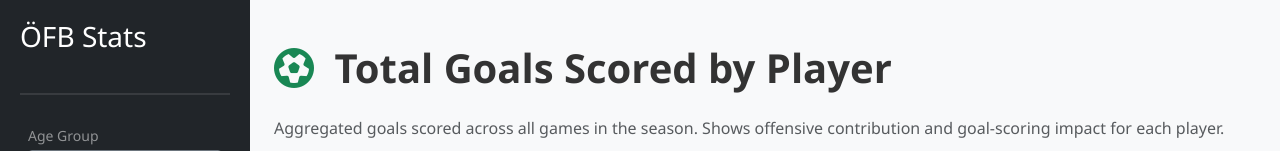
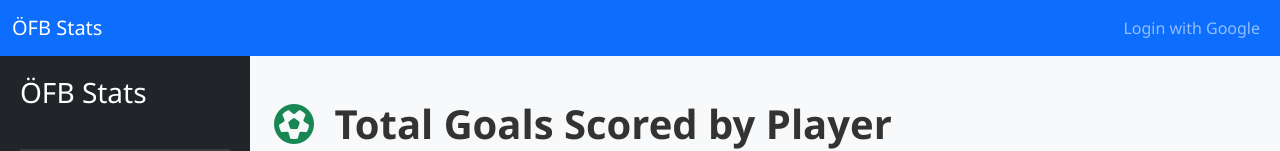
Before and after one commit to iohn2000/ofb-scraper, a Flask app: template frontend/templates/goals_chart.html in a window 1280 px wide. Shown: the top 151 px of the page. Run offline with Flask 3, Linux system fonts and the light colour scheme; the template is opened without the code that fills it, so the values that code supplies are empty; data comes from the database, SQL or seed files in the repository; some libraries are stand-ins or nearby versions.

Commit message:
first version google login, insecure, do not production

```diff
--- a/backend/app.py
+++ b/backend/app.py
@@ -2,6 +2,10 @@ from flask import Flask, render_template, jsonify, request
 import os
 import sys
 from pathlib import Path
+from flask_dance.contrib.google import make_google_blueprint, google
+from flask import redirect, url_for
+from functools import wraps
+from werkzeug.middleware.proxy_fix import ProxyFix
 
 # Add backend to path for imports
 sys.path.insert(0, os.path.dirname(os.path.abspath(__file__)))
@@ -15,6 +19,65 @@ from utils.queries import (
 app = Flask(__name__,
             template_folder='../frontend/templates',
             static_folder='../frontend/static')
+
+app.wsgi_app = ProxyFix(app.wsgi_app, x_proto=1, x_host=1)
+
+# Flask configuration
+app.secret_key = os.environ.get('SECRET_KEY', 'xcvdfgdsg')
+
+# Google OAuth configuration (dummy values - replace with real ones)
+GOOGLE_CLIENT_ID = os.environ.get('GOOGLE_CLIENT_ID', 'xxxx')
+GOOGLE_CLIENT_SECRET = os.environ.get('GOOGLE_CLIENT_SECRET', 'xxxx')
+
+# Google OAuth blueprint
+google_bp = make_google_blueprint(
+    client_id=GOOGLE_CLIENT_ID,
+    client_secret=GOOGLE_CLIENT_SECRET,
+    scope=["openid",
+           "https://www.googleapis.com/auth/userinfo.email",
+           "https://www.googleapis.com/auth/userinfo.profile"],
+    redirect_to='index'
+)
+app.register_blueprint(google_bp, url_prefix='/login')
+
+
+
+#@app.route('/login')
+#def login():
+#    # Build the Google auth URL manually with prompt=select_account
+#    google_bp.session.token = None  # clear any cached token
+#    auth_url, state = google_bp.session.authorization_url(
+#        "https://accounts.google.com/o/oauth2/auth",  prompt="select_account"
+#    )
+#    from flask import session
+#    session["google_oauth_state"] = state
+#    return redirect(auth_url)
+
+@app.route('/logged-out')
+def logged_out():
+    return '''
+        <h2>You have been logged out.</h2>
+    '''
+
+def login_required(f):
+    @wraps(f)
+    def decorated_function(*args, **kwargs):
+        if not google.authorized:
+            return redirect(url_for('google.login'))
+            #return redirect(url_for('login'))
+        return f(*args, **kwargs)
+    return decorated_function
+
+@app.route('/logout')
+def logout():
+    """Logout and clear OAuth session"""
+    from flask import session
+    # Remove the OAuth tokens explicitly
+    session.pop("google_oauth_token", None)
+    session.pop("facebook_oauth_token", None)
+    session.modified = True
+    return redirect(url_for('logged_out'))
+
 
 # Database path
 DB_PATH = '/app/ofb_stats.db'
@@ -36,50 +99,93 @@ def _get_filter_params():
 
 
 @app.route('/')
+@login_required
 def index():
     """Home page - Minutes chart"""
-    return render_template('minutes_chart.html')
+    current_user = None
+    if google.authorized:
+        resp = google.get('/oauth2/v2/userinfo')
+        if resp.ok:
+            current_user = resp.json()
+    return render_template('minutes_chart.html', current_user=current_user)
 
 
 @app.route('/goals')
+@login_required
 def goals():
     """Goals chart page"""
-    return render_template('goals_chart.html')
+    current_user = None
+    if google.authorized:
+        resp = google.get('/oauth2/v2/userinfo')
+        if resp.ok:
+            current_user = resp.json()
+    return render_template('goals_chart.html', current_user=current_user)
 
 
 @app.route('/efficiency')
+@login_required
 def efficiency():
     """Player efficiency stats page"""
-    return render_template('efficiency.html')
+    current_user = None
+    if google.authorized:
+        resp = google.get('/oauth2/v2/userinfo')
+        if resp.ok:
+            current_user = resp.json()
+    return render_template('efficiency.html', current_user=current_user)
 
 
 @app.route('/goal-efficiency')
+@login_required
 def goal_efficiency():
     """Goal efficiency per game page"""
-    return render_template('goal_efficiency.html')
+    current_user = None
+    if google.authorized:
+        resp = google.get('/oauth2/v2/userinfo')
+        if resp.ok:
+            current_user = resp.json()
+    return render_template('goal_efficiency.html', current_user=current_user)
 
 @app.route('/games-played')
+@login_required
 def games_played():
     """Games played per player page"""
-    return render_template('games_played.html')
+    current_user = None
+    if google.authorized:
+        resp = google.get('/oauth2/v2/userinfo')
+        if resp.ok:
+            current_user = resp.json()
+    return render_template('games_played.html', current_user=current_user)
 
 
 @app.route('/player-overview')
+@login_required
 def player_overview():
     """Player overview stats page"""
-    return render_template('player_overview.html')
+    current_user = None
+    if google.authorized:
+        resp = google.get('/oauth2/v2/userinfo')
+        if resp.ok:
+            current_user = resp.json()
+    return render_template('player_overview.html', current_user=current_user)
 
 
 @app.route('/minutes-matrix')
+@login_required
 def minutes_matrix():
     """Minutes matrix page"""
-    return render_template('minutes_matrix.html')
+    current_user = None
+    if google.authorized:
+        resp = google.get('/oauth2/v2/userinfo')
+        if resp.ok:
+            current_user = resp.json()
+    return render_template('minutes_matrix.html', current_user=current_user)
 
 
 #
 # API endpoints
 #
 @app.route('/api/seasons')
+@login_required
 def api_seasons():
     """API endpoint for available season combos"""
     data = get_all_seasons(DB_PATH)
@@ -87,6 +193,7 @@ def api_seasons():
 
 
 @app.route('/api/minutes')
+@login_required
 def api_minutes():
     """API endpoint for player minutes data"""
     team, date_from, date_to = _get_filter_params()
@@ -95,6 +202,7 @@ def api_minutes():
 
 
 @app.route('/api/goals')
+@login_required
 def api_goals():
     """API endpoint for player goals data"""
     team, date_from, date_to = _get_filter_params()
@@ -103,6 +211,7 @@ def api_goals():
 
 
 @app.route('/api/efficiency')
+@login_required
 def api_efficiency():
     """API endpoint for player efficiency data"""
     team, date_from, date_to = _get_filter_params()
@@ -111,6 +220,7 @@ def api_efficiency():
 
 
 @app.route('/api/goal-efficiency')
+@login_required
 def api_goal_efficiency():
     """API endpoint for goal efficiency per game data"""
     team, date_from, date_to = _get_filter_params()
@@ -118,6 +228,7 @@ def api_goal_efficiency():
     return jsonify(data)
 
 @app.route('/api/games-played')
+@login_required
 def api_games_played():
     """API endpoint for games played per player"""
     team, date_from, date_to = _get_filter_params()
@@ -125,6 +236,7 @@ def api_games_played():
     return jsonify(data)
 
 @app.route('/api/player-overview')
+@login_required
 def api_player_overview():
     """API endpoint for player overview data with server-side sorting and filtering"""
     team, date_from, date_to = _get_filter_params()
@@ -138,6 +250,7 @@ def api_player_overview():
 
 
 @app.route('/api/player-names')
+@login_required
 def api_player_names():
     """API endpoint for all player names (for filter dropdown)"""
     team, date_from, date_to = _get_filter_params()
@@ -146,6 +259,7 @@ def api_player_names():
 
 
 @app.route('/api/minutes-matrix')
+@login_required
 def api_minutes_matrix():
     """API endpoint for minutes matrix (players x games)"""
     team, date_from, date_to = _get_filter_params()
--- a/docker-compose.yml
+++ b/docker-compose.yml
@@ -18,6 +18,8 @@ services:
     environment:
       - PYTHONUNBUFFERED=1
       - GUNICORN_WORKERS=4
+      - OAUTHLIB_INSECURE_TRANSPORT=1
+      - OAUTHLIB_RELAX_TOKEN_SCOPE=1
     restart: unless-stopped
     networks:
       - immich-net
--- a/frontend/templates/base.html
+++ b/frontend/templates/base.html
@@ -9,6 +9,21 @@
     <link rel="stylesheet" href="{{ url_for('static', filename='css/style.css') }}">
 </head>
 <body>
+    <!-- Top Navigation Bar -->
+    <nav class="navbar navbar-expand-lg navbar-dark bg-primary">
+        <div class="container-fluid">
+            <span class="navbar-brand mb-0 h1">ÖFB Stats</span>
+            <div class="navbar-nav ms-auto">
+                {% if current_user %}
+                    <span class="navbar-text me-3">{{ current_user.name }} ({{ current_user.email }})</span>
+                    <a class="nav-link" href="/logout">Logout</a>
+                {% else %}
+                    <a class="nav-link" href="{{ url_for('google.login') }}">Login with Google</a>
+                {% endif %}
+            </div>
+        </div>
+    </nav>
+
     <!-- Mobile Menu Toggle Button (fixed header) -->
     <button class="mobile-menu-toggle d-lg-none" type="button" onclick="toggleMobileMenu()">
         <i class="fas fa-bars"></i>
--- a/requirements.txt
+++ b/requirements.txt
@@ -2,6 +2,7 @@ selenium
 requests
 beautifulsoup4
 matplotlib
-Flask==2.3.0
-Werkzeug==2.3.0
+Flask==3.0.0
+Werkzeug==3.0.0
 gunicorn==21.2.0
+Flask-Dance
```
Also changed, not shown: susa.db (added), 2 other files.
